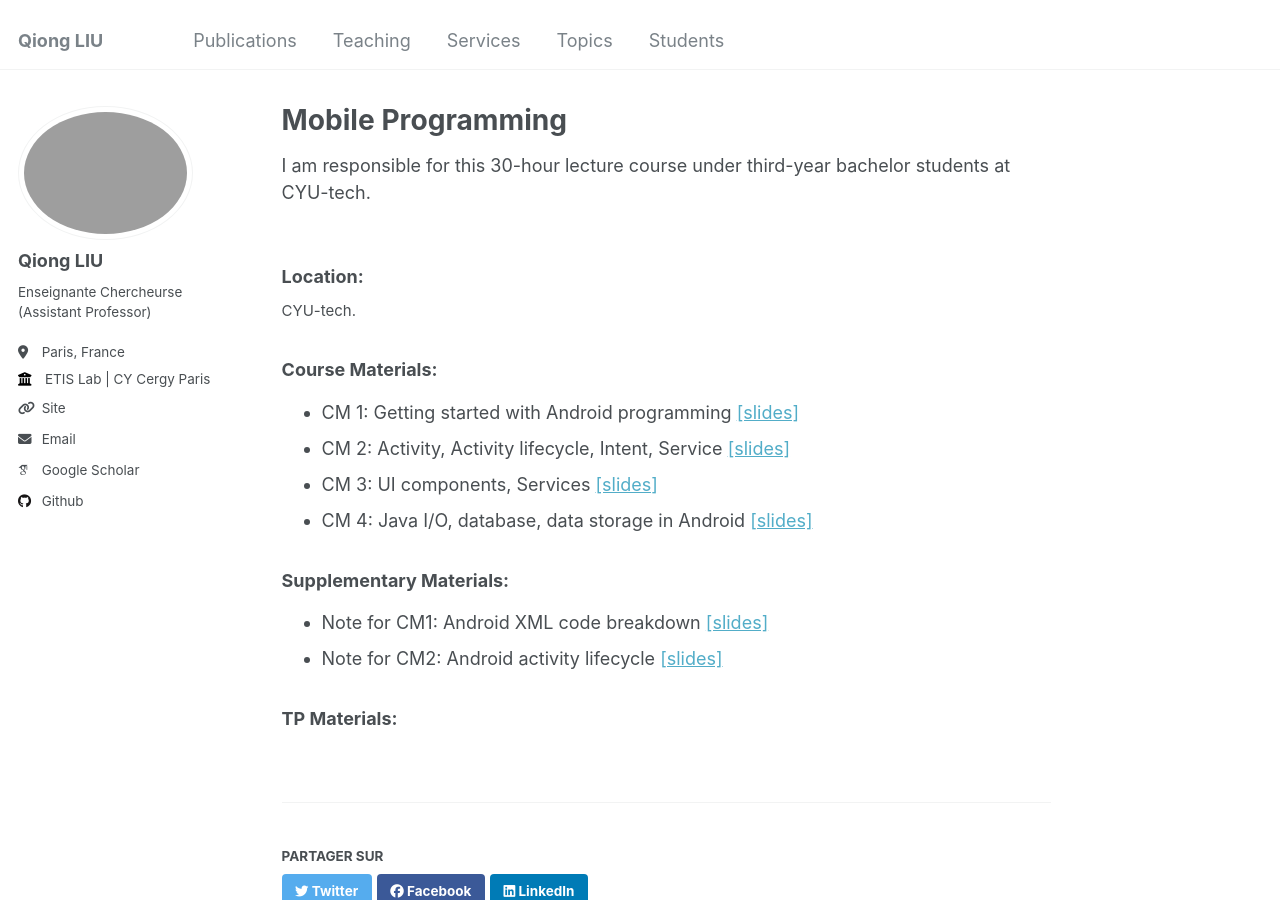
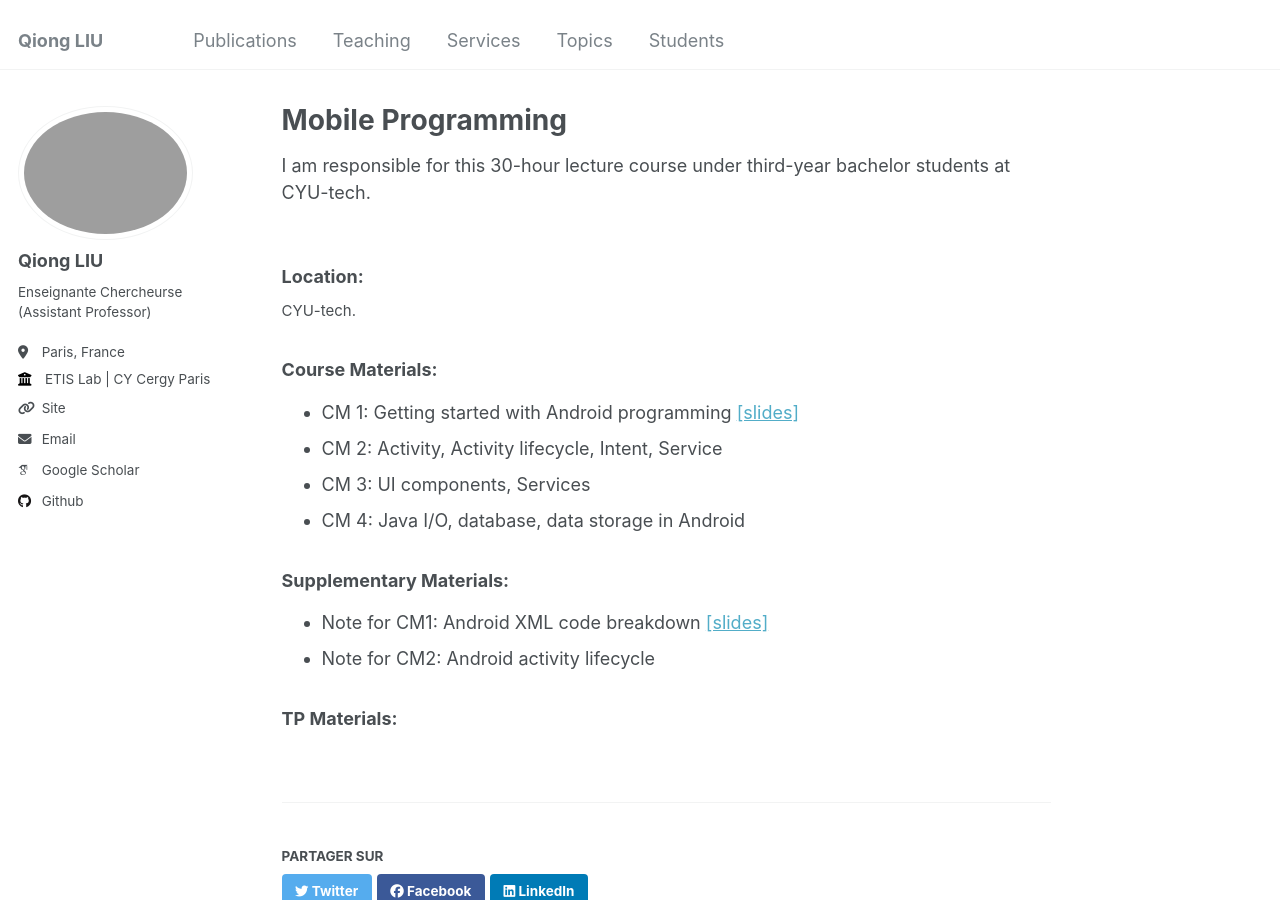
Before and after one commit to evesiphus/evesiphus.github.io, a Jekyll site: the page built from _teaching/2024-MP.md, in a window 1280 px wide and 900 px high. Built offline with Jekyll 4.4.1, drawn with Linux system fonts in a browser that asks for light colours; some web fonts are replaced.

Commit message:
Update 2024-MP.md

```diff
--- a/_teaching/2024-MP.md
+++ b/_teaching/2024-MP.md
@@ -16,12 +16,12 @@ hours: "30h (CM+TP)"
 
 ### Course Materials:
 - CM 1: Getting started with Android programming [[slides]](https://evesiphus.github.io/assets/teaching/MobileProgramming/Mobile_Programming_CM1.pdf)
-- CM 2: Activity, Activity lifecycle, Intent, Service [[slides]](https://evesiphus.github.io/assets/teaching/MobileProgramming/MP_CM2.pdf)
-- CM 3: UI components, Services [[slides]](https://evesiphus.github.io/assets/teaching/MobileProgramming/MP_CM3.pdf)
-- CM 4: Java I/O, database, data storage in Android  [[slides]](https://evesiphus.github.io/assets/teaching/MobileProgramming/MP_CM4.pdf)
+- CM 2: Activity, Activity lifecycle, Intent, Service <!--[[slides]](https://evesiphus.github.io/assets/teaching/MobileProgramming/MP_CM2.pdf)-->
+- CM 3: UI components, Services <!--[[slides]](https://evesiphus.github.io/assets/teaching/MobileProgramming/MP_CM3.pdf)-->
+- CM 4: Java I/O, database, data storage in Android <!-- [[slides]](https://evesiphus.github.io/assets/teaching/MobileProgramming/MP_CM4.pdf)-->
 
 ### Supplementary Materials:
 - Note for CM1: Android XML code breakdown [[slides]](https://evesiphus.github.io/assets/teaching/MobileProgramming/Lecture1Note.pdf)
-- Note for CM2: Android activity lifecycle [[slides]](https://evesiphus.github.io/assets/teaching/MobileProgramming/MP_note2.pdf)
+- Note for CM2: Android activity lifecycle <!--[[slides]](https://evesiphus.github.io/assets/teaching/MobileProgramming/MP_note2.pdf)-->
 
 ### TP Materials:
```
